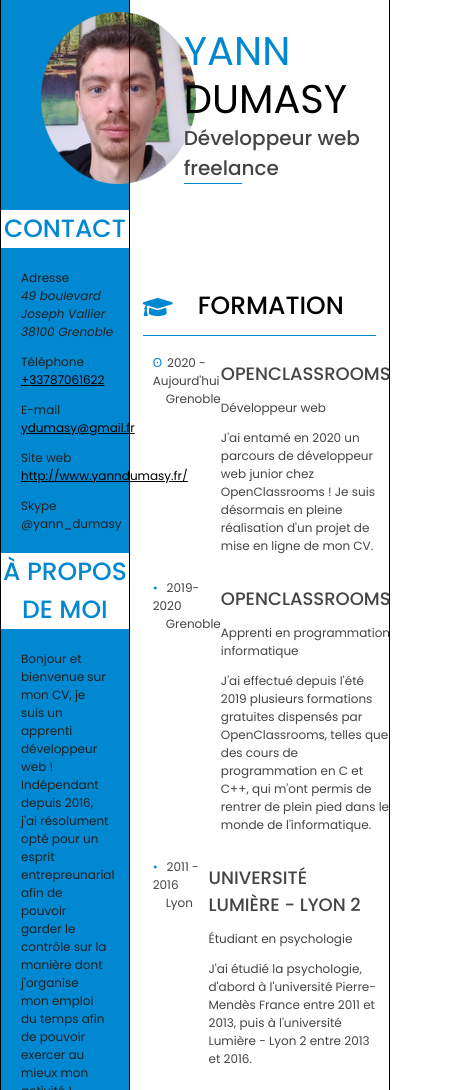
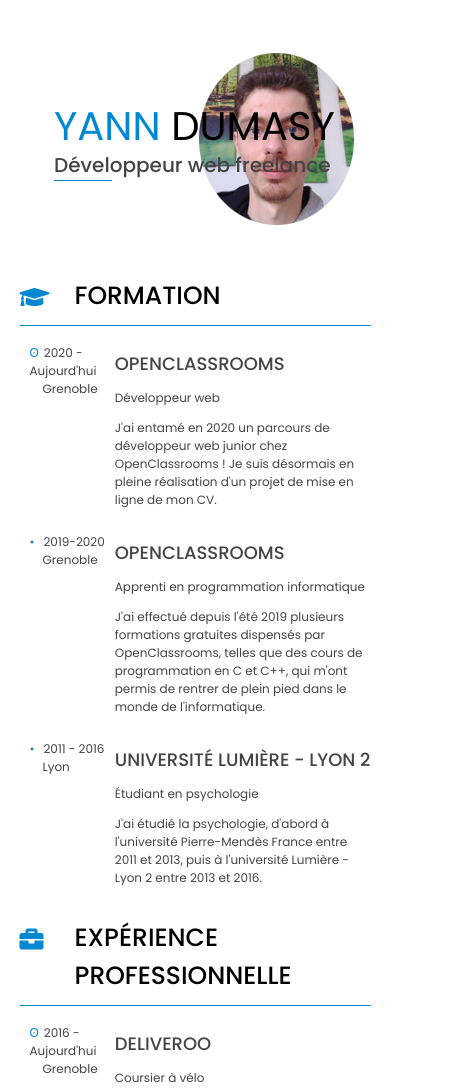
Before and after one commit to ydumasy/CV_OpenClassrooms, a plain HTML site: page index.html in a window 390 px wide. Shown: the top 1090 px of the page, 454 px wide, since content can reach past the window. Drawn offline with Linux system fonts and the light colour scheme.

Commit message:
Création du fichier 'petite-resolution.css' Réalisation du design responsive pour tablette (max-width: 991px)

```diff
--- /dev/null
+++ b/css/petite-resolution.css
@@ -0,0 +1,33 @@
+body {
+    display: flex;
+    flex-direction: column;
+}
+
+main {
+    width: 100%;
+    order: 1;
+    border: none;
+}
+
+header {
+    margin-bottom: 0;
+    padding-top: 75px;
+    padding-bottom: 75px;
+    background-image: url("../selfie_rond.png");
+    background-repeat: no-repeat;
+    background-position: top 63% right 20%;
+}
+
+aside {
+    width: 100%;
+    order: 2;
+    border: none;
+}
+
+.photo {
+    display: none;
+}
+
+.loisirs {
+    margin-bottom: 15px;
+}
--- a/index.html
+++ b/index.html
@@ -6,6 +6,7 @@
     <meta name="description" content="Bonjour et bienvenue sur mon site, n'hésitez pas à aller faire un tour sur mon CV !">
 
     <link href="css/style.css" rel="stylesheet">
+    <link href="css/petite-resolution.css"  media="screen and (max-width: 991px)" rel="stylesheet">
     <link href="css/all.css" rel="stylesheet">
     <link href="https://fonts.googleapis.com/css2?family=Poppins:ital,wght@0,400;0,500;1,400&display=swap" rel="stylesheet">
 
```
